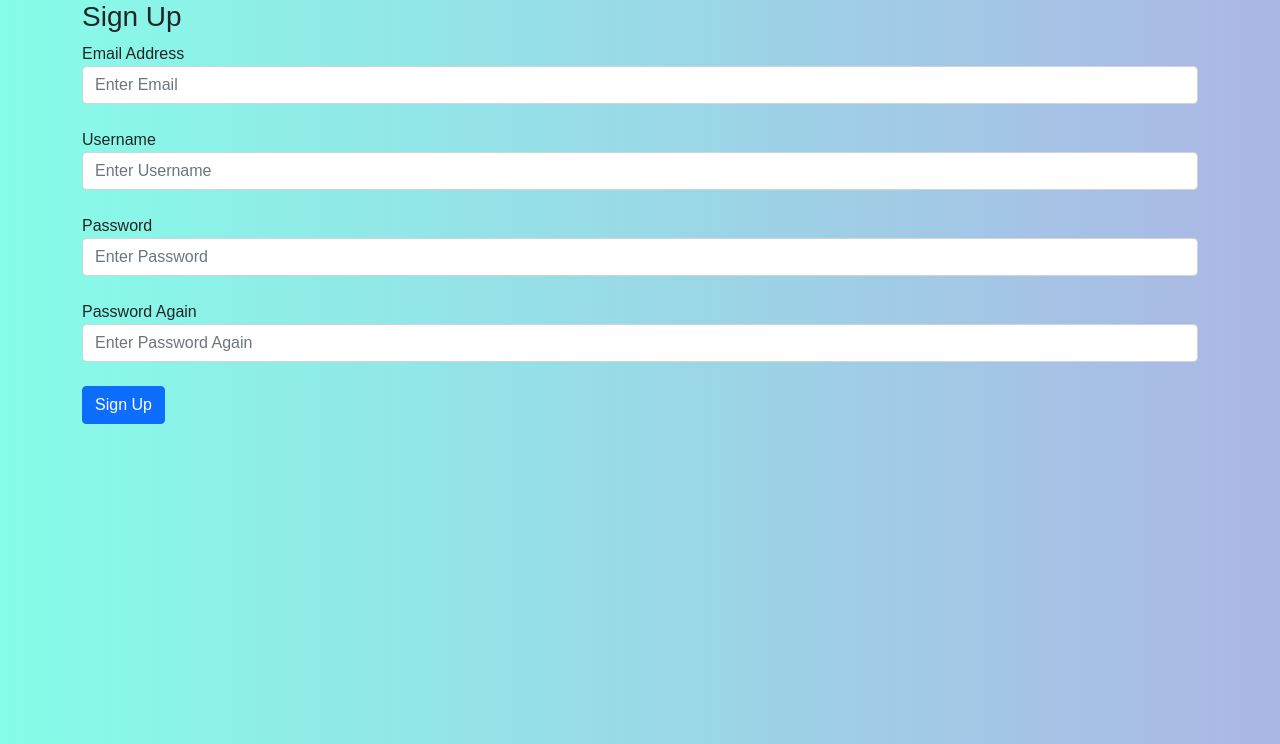
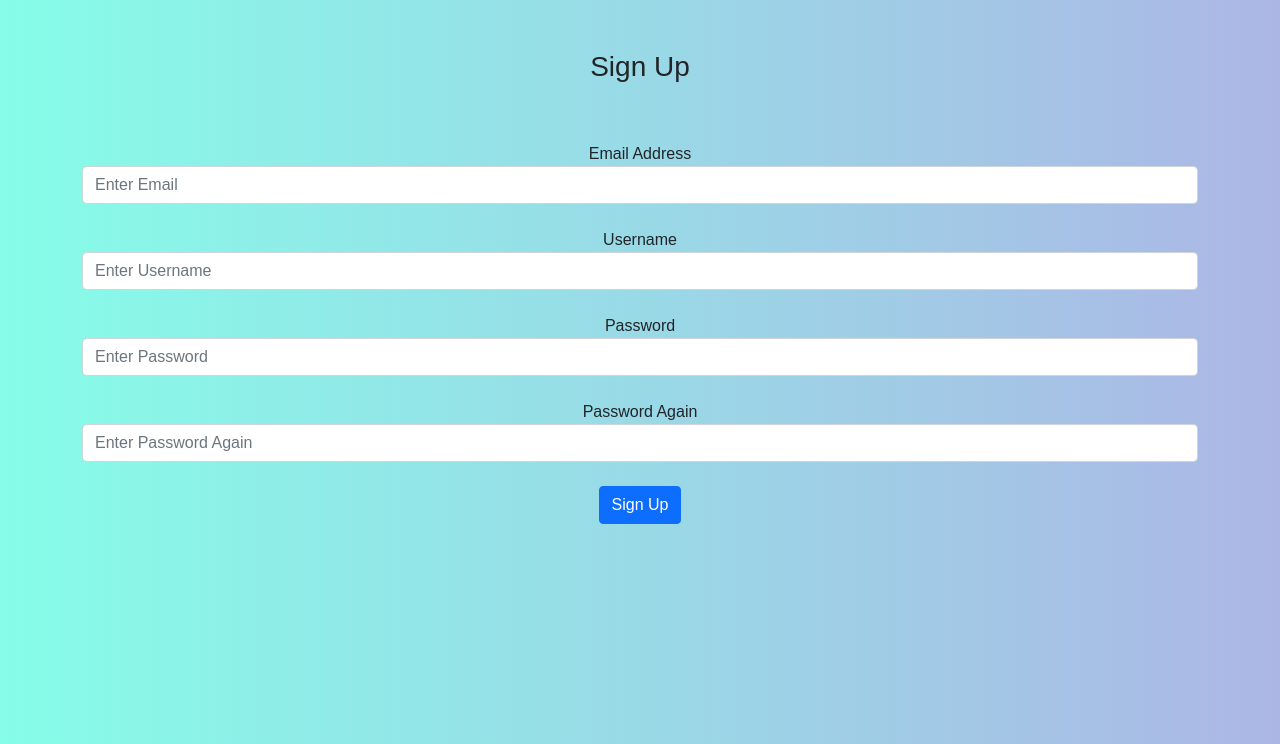
Before and after one commit to zilongg-wu/DTP13, a Flask app: page /sign-up in a window 1280 px wide. Shown: the part 56-800 px from the top of the page. Run offline with Flask 2, Linux system fonts and the light colour scheme; some libraries are stand-ins or nearby versions.

Commit message:
Add files via upload
added comments

```diff
--- a/static/home.css
+++ b/static/home.css
@@ -12,3 +12,8 @@ body{
     background: linear-gradient(to right, #b6fbff, #83a4d4); /* W3C, IE 10+/ Edge, Firefox 16+, Chrome 26+, Opera 12+, Safari 7+ */
 
 }
+
+.header{
+    text-align: center;
+
+}
--- a/static/index.js
+++ b/static/index.js
@@ -4,6 +4,7 @@ function like(classroomId) {
   const likeCount = document.getElementById(`likes-count-${classroomId}`);
   const likeButton = document.getElementById(`like-button-${classroomId}`);
 
+  /*This is the form submission for the like button using javascript*/
   fetch(`/like-classroom/${classroomId}`, { method: "POST" })
     .then((res) => res.json())
     .then((data) => {
--- a/static/login.css
+++ b/static/login.css
@@ -23,11 +23,14 @@ body{
     transform:translateY(150px);
 }
 
-.h3{
+.h1{
     text-align: center;
+    transform:translateY(100px);
 }
 
 .form-group{
+    transform:translateY(150px);
+    font-size: 30px;
     text-align: center;
 
 
--- a/static/signup.css
+++ b/static/signup.css
@@ -13,3 +13,15 @@ body{
     background: linear-gradient(to right, #86fde8, #acb6e5); /* W3C, IE 10+/ Edge, Firefox 16+, Chrome 26+, Opera 12+, Safari 7+ */
 
 }
+
+.h3{
+    text-align: center;
+    transform:translateY(50px);
+
+}
+
+.form-group{
+    text-align: center;
+    transform:translateY(100px);
+
+}
```
